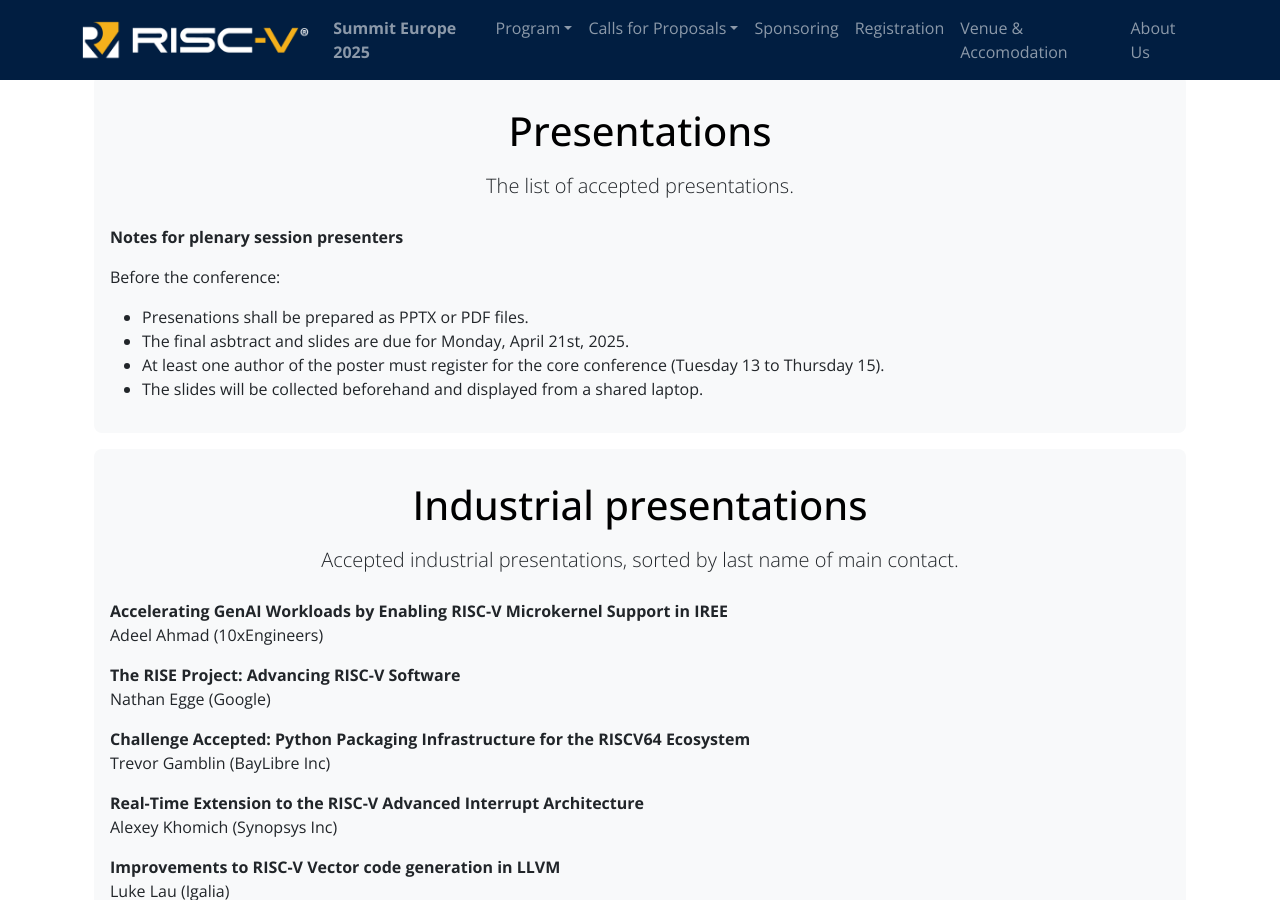
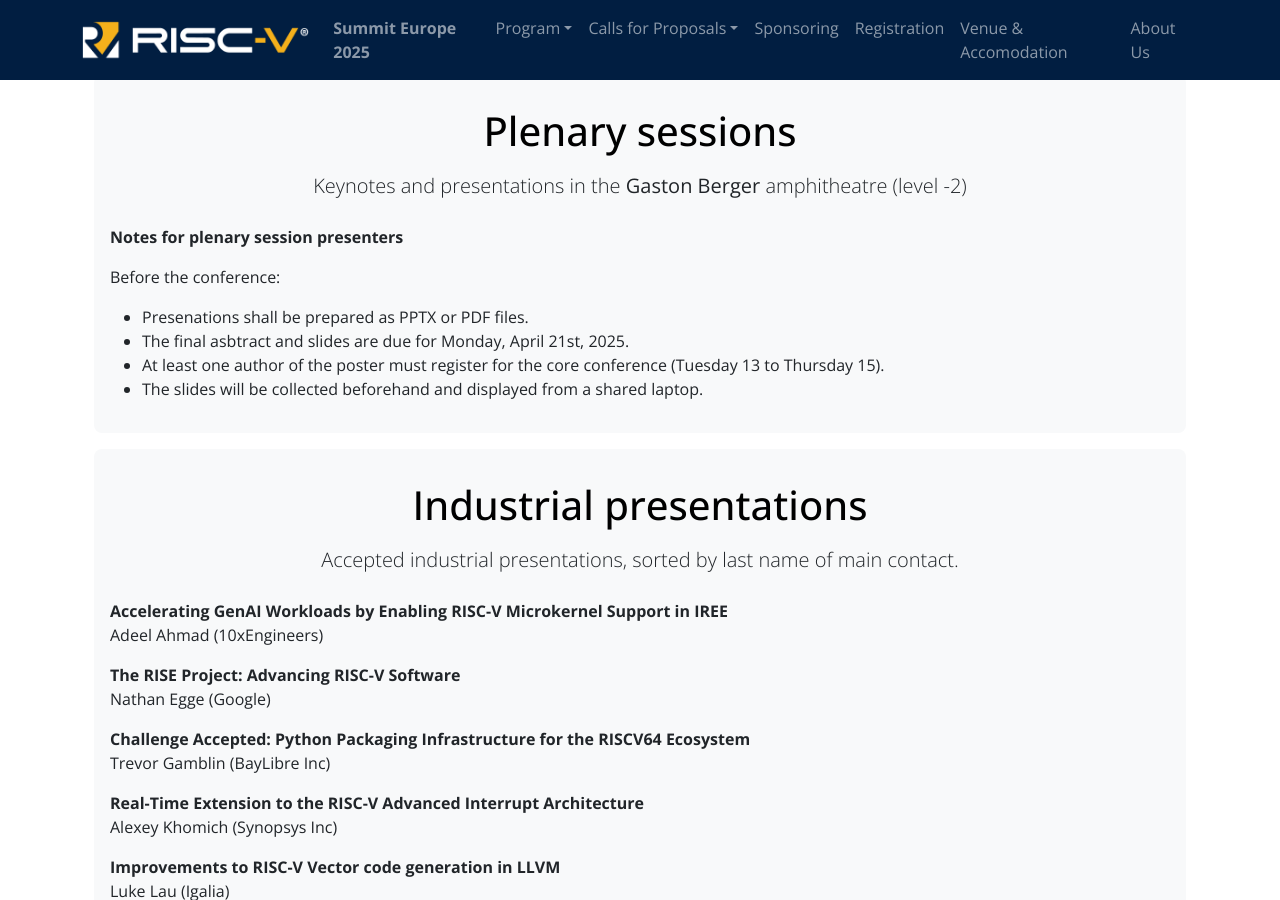
Before and after one commit to riscv-europe/summit-website-development, a Jekyll site: the page built from summit/2025/presentations.md, in a window 1280 px wide and 900 px high. Built offline with Jekyll 4.4.1, drawn with Linux system fonts in a browser that asks for light colours.

Commit message:
Fix: improve wording.

```diff
--- a/summit/2025/presentations.md
+++ b/summit/2025/presentations.md
@@ -4,8 +4,8 @@
 ---
 
 {% include jumboboxstart.html
-    title = "Presentations"
-    lead = "The list of accepted presentations."
+    title = "Plenary sessions"
+    lead = "Keynotes and presentations in the <b>Gaston Berger</b> amphitheatre (level -2)"
 %}
 
 **Notes for plenary session presenters**
```
